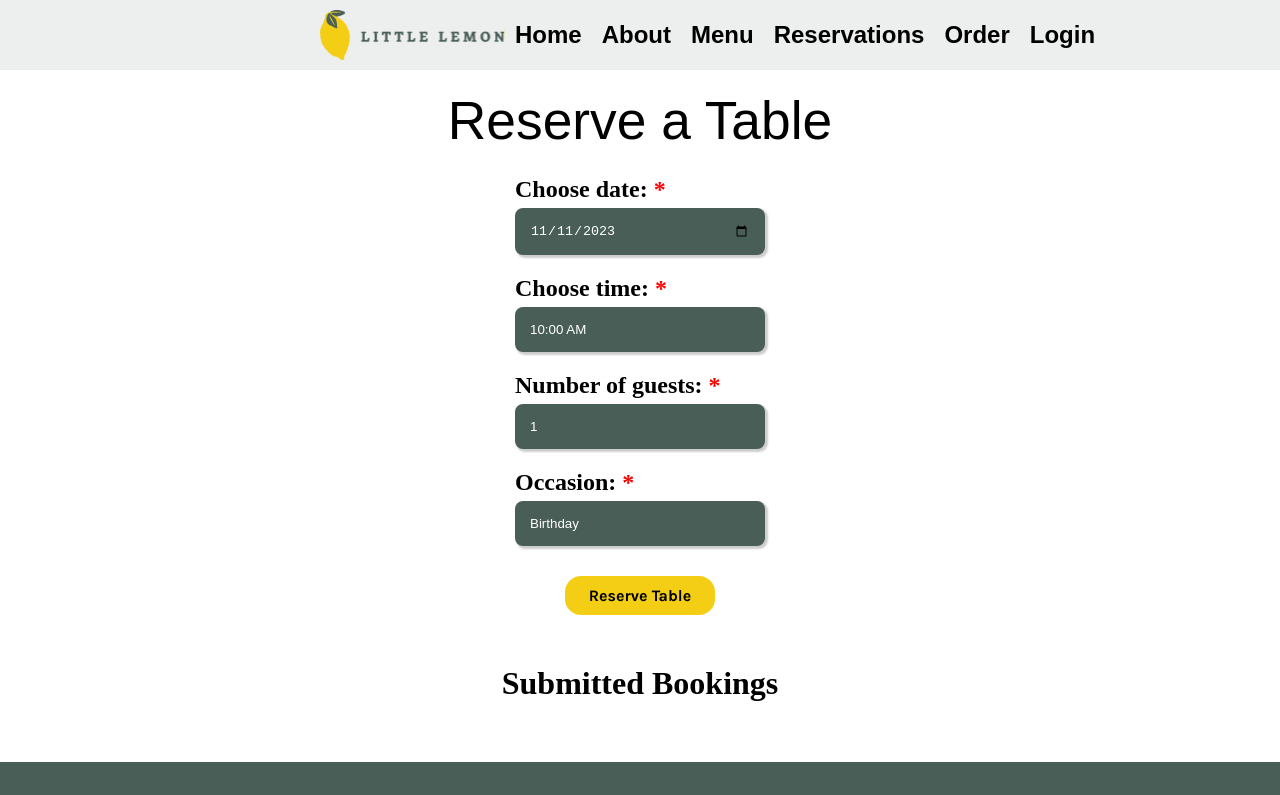
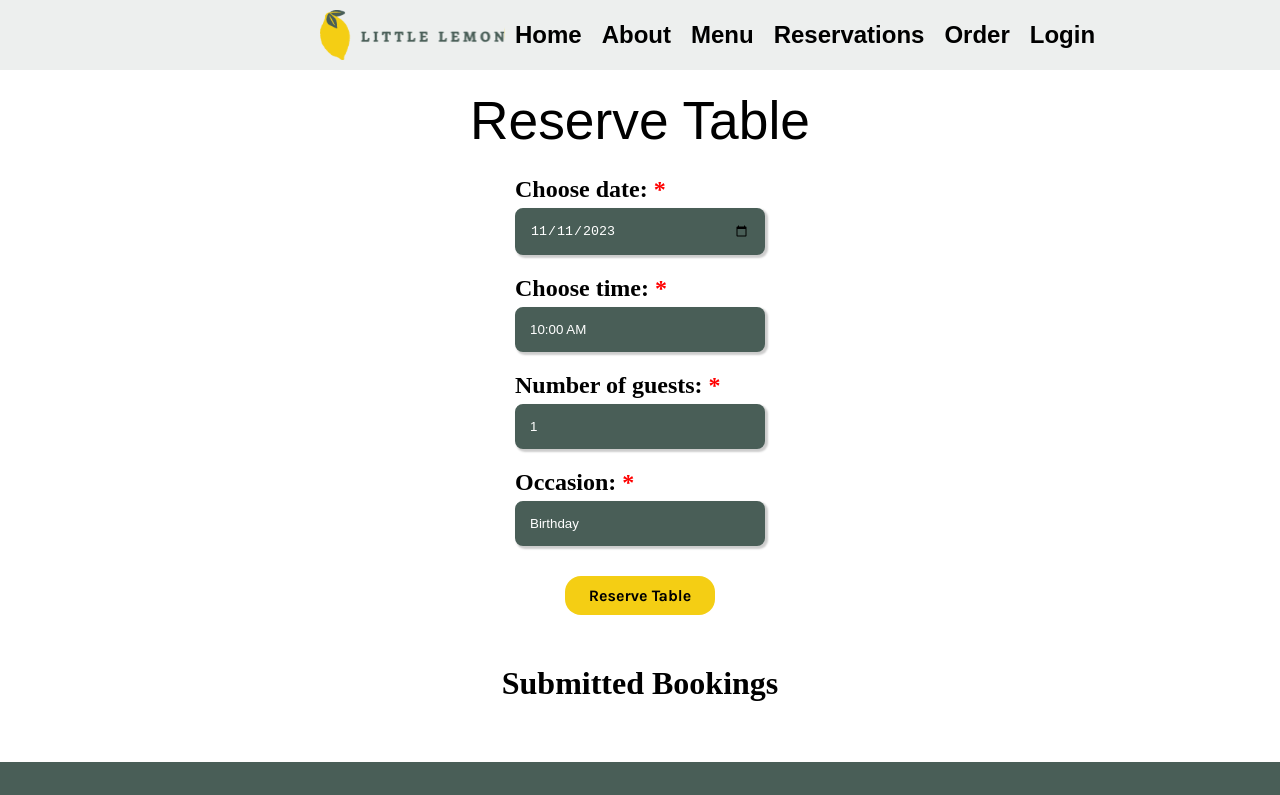
Before and after one commit to acktreptow/little-lemon, a React (Create React App) app: page /little-lemon/reservations in a window 1280 px wide. Shown: the top 795 px of the page. Built offline with nearby package versions, Linux system fonts and the light colour scheme; a web font is replaced by a local one.

Commit message:
update title

```diff
--- a/src/pages/Booking/BookingPage.js
+++ b/src/pages/Booking/BookingPage.js
@@ -70,7 +70,7 @@ function BookingPage() {
   return (
     <div>
       <section className="booking-page-container">
-        <h1 className="booking-page-title">Reserve a Table</h1>
+        <h1 className="booking-page-title">Reserve Table</h1>
         <div className="form-previousBookings-container">
           <form onSubmit={handleSubmit} className="booking-page-form">
             <label htmlFor="date" className="form-label">
```
